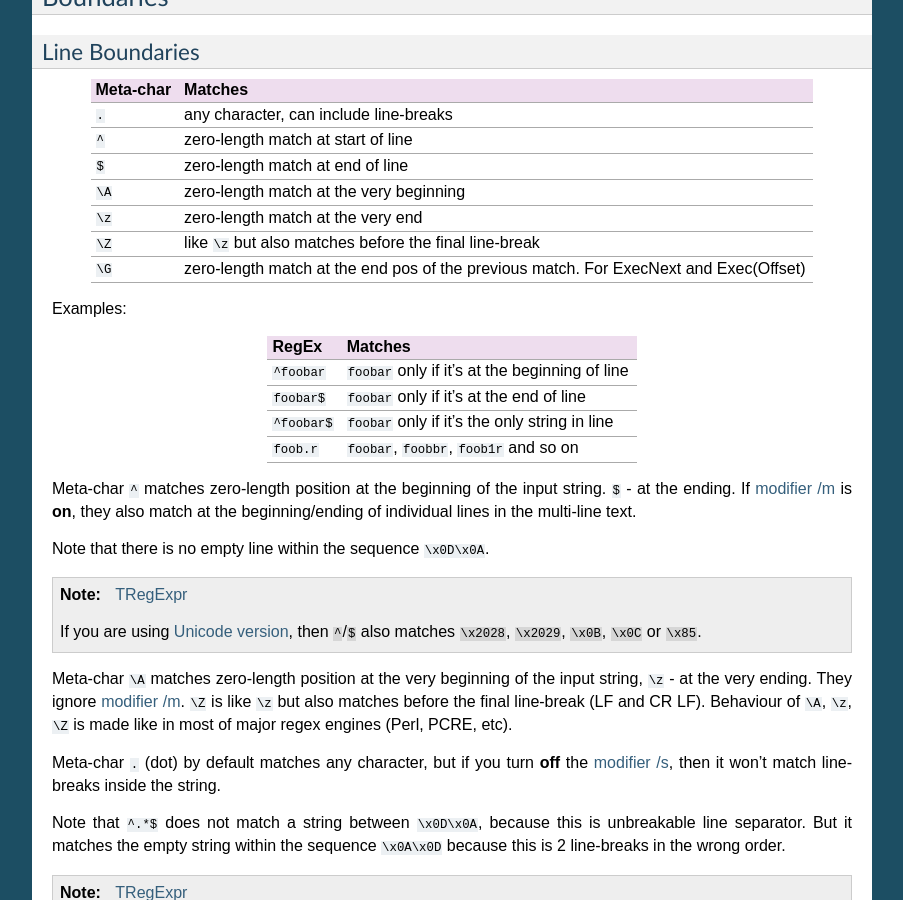
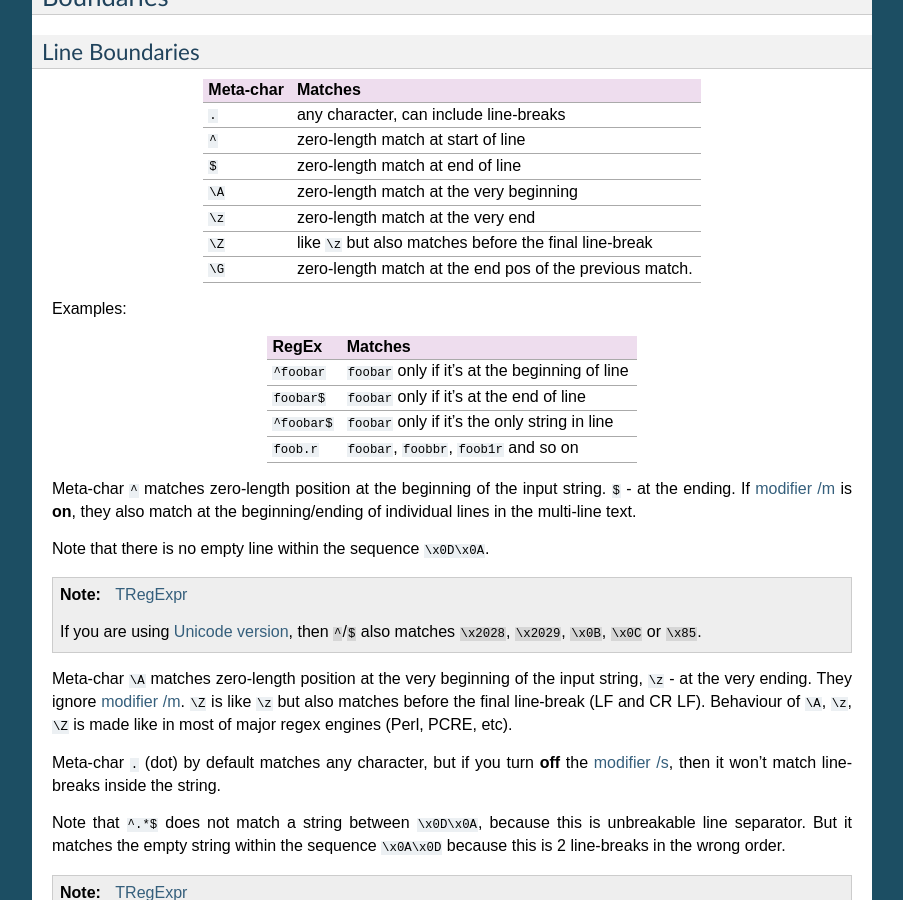
Before and after one commit to andgineer/TRegExpr, a Sphinx documentation site: the page built from docs/regular_expressions.rst, in a window 1280 px wide and 900 px high, scrolled down 2685 px. Shown: the whole window, without its empty margins (198-1101 px from the left). Built offline with Sphinx 7.4.7, drawn with Linux system fonts in a browser that asks for light colours.

Commit message:
updated docs

```diff
--- a/docs/regular_expressions.rst
+++ b/docs/regular_expressions.rst
@@ -193,7 +193,7 @@ Meta-char     Matches
 ``\A``        zero-length match at the very beginning
 ``\z``        zero-length match at the very end
 ``\Z``        like ``\z`` but also matches before the final line-break
-``\G``        zero-length match at the end pos of the previous match. For ExecNext and Exec(Offset)
+``\G``        zero-length match at the end pos of the previous match.
 ============= ================================================
 
 Examples:
```
